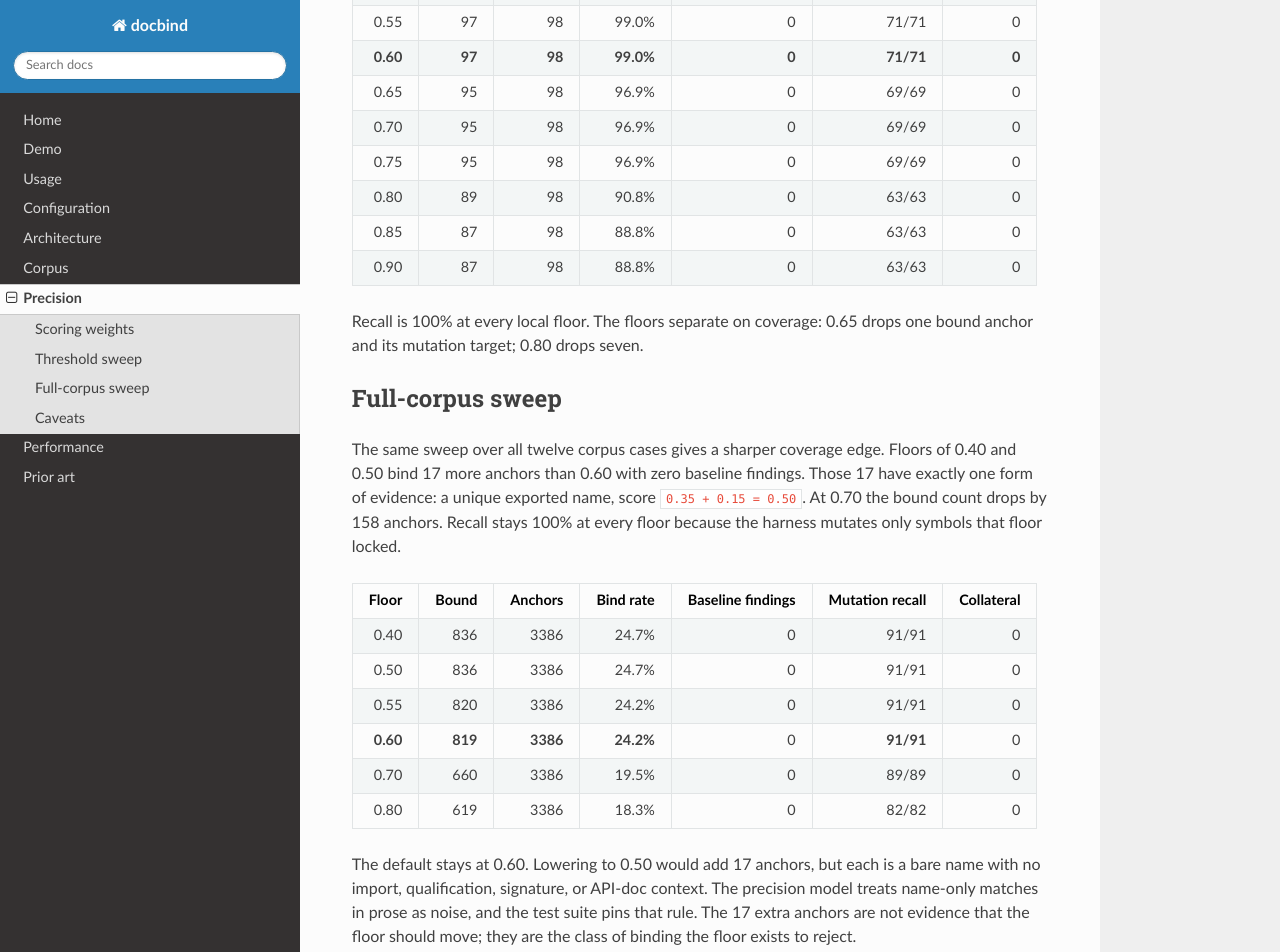
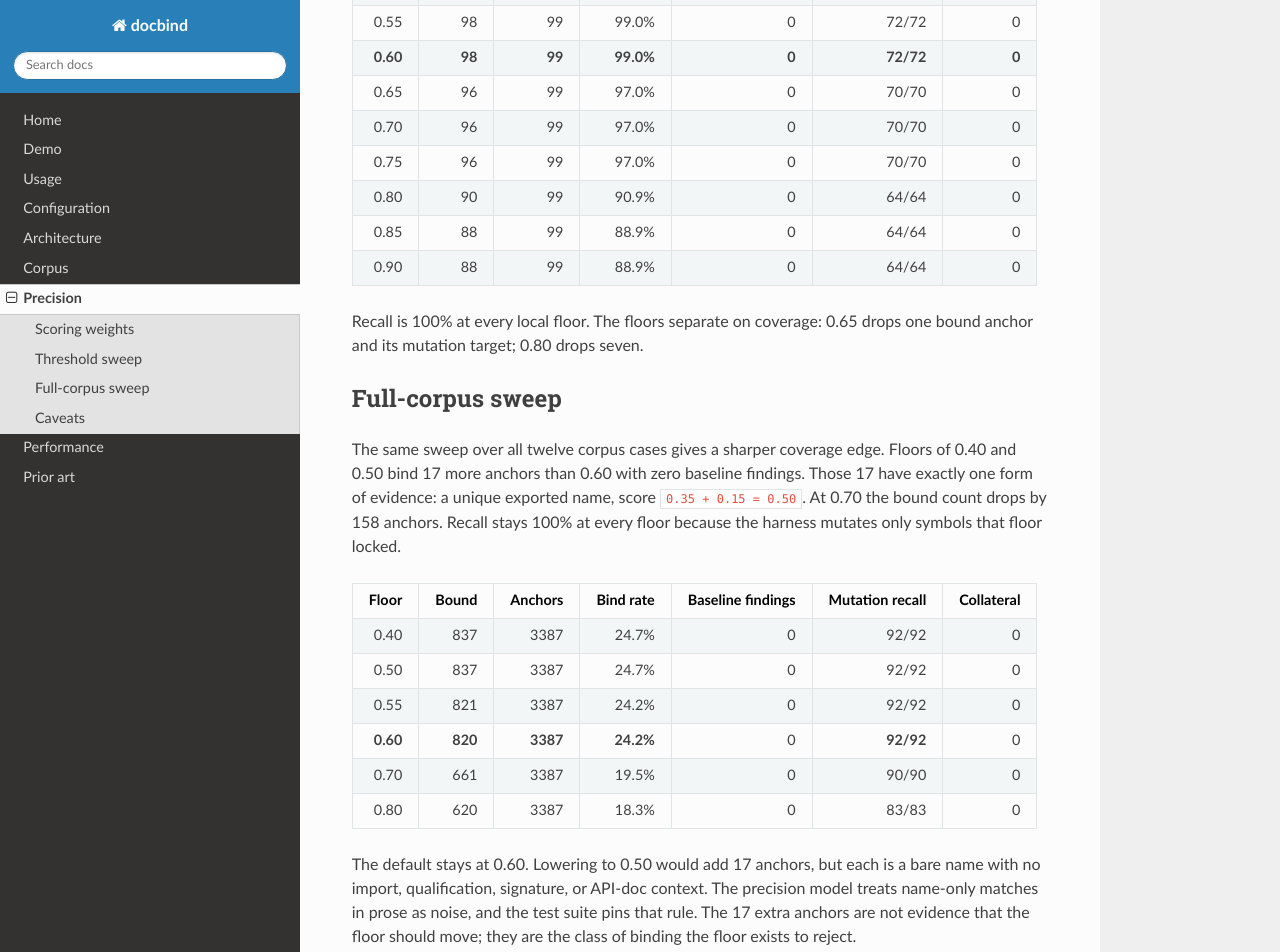
Before and after one commit to vindeckyy/docbind, an MkDocs documentation site: the page built from docs/precision.md, in a window 1280 px wide and 1400 px high, scrolled down 1459 px. Shown: the top 952 px of the window. Built offline with MkDocs 1.6.1, drawn with Linux system fonts in a browser that asks for light colours; nearby versions of some CDN libraries; some of the changed text lies outside the part shown.

```diff
--- a/docs/precision.md
+++ b/docs/precision.md
@@ -37,17 +37,17 @@ A binding also fails when the best score is within `0.05` of the second candidat
 
 | Floor | Bound | Anchors | Bind rate | Baseline findings | Mutation recall | Collateral |
 |---:|---:|---:|---:|---:|---:|---:|
-| 0.30 | 97 | 98 | 99.0% | 0 | 71/71 | 0 |
-| 0.40 | 97 | 98 | 99.0% | 0 | 71/71 | 0 |
-| 0.50 | 97 | 98 | 99.0% | 0 | 71/71 | 0 |
-| 0.55 | 97 | 98 | 99.0% | 0 | 71/71 | 0 |
-| **0.60** | **97** | **98** | **99.0%** | **0** | **71/71** | **0** |
-| 0.65 | 95 | 98 | 96.9% | 0 | 69/69 | 0 |
-| 0.70 | 95 | 98 | 96.9% | 0 | 69/69 | 0 |
-| 0.75 | 95 | 98 | 96.9% | 0 | 69/69 | 0 |
-| 0.80 | 89 | 98 | 90.8% | 0 | 63/63 | 0 |
-| 0.85 | 87 | 98 | 88.8% | 0 | 63/63 | 0 |
-| 0.90 | 87 | 98 | 88.8% | 0 | 63/63 | 0 |
+| 0.30 | 98 | 99 | 99.0% | 0 | 72/72 | 0 |
+| 0.40 | 98 | 99 | 99.0% | 0 | 72/72 | 0 |
+| 0.50 | 98 | 99 | 99.0% | 0 | 72/72 | 0 |
+| 0.55 | 98 | 99 | 99.0% | 0 | 72/72 | 0 |
+| **0.60** | **98** | **99** | **99.0%** | **0** | **72/72** | **0** |
+| 0.65 | 96 | 99 | 97.0% | 0 | 70/70 | 0 |
+| 0.70 | 96 | 99 | 97.0% | 0 | 70/70 | 0 |
+| 0.75 | 96 | 99 | 97.0% | 0 | 70/70 | 0 |
+| 0.80 | 90 | 99 | 90.9% | 0 | 64/64 | 0 |
+| 0.85 | 88 | 99 | 88.9% | 0 | 64/64 | 0 |
+| 0.90 | 88 | 99 | 88.9% | 0 | 64/64 | 0 |
 
 Recall is 100% at every local floor. The floors separate on coverage: 0.65 drops one bound anchor and its mutation target; 0.80 drops seven.
 
@@ -57,12 +57,12 @@ The same sweep over all twelve corpus cases gives a sharper coverage edge. Floor
 
 | Floor | Bound | Anchors | Bind rate | Baseline findings | Mutation recall | Collateral |
 |---:|---:|---:|---:|---:|---:|---:|
-| 0.40 | 836 | 3386 | 24.7% | 0 | 91/91 | 0 |
-| 0.50 | 836 | 3386 | 24.7% | 0 | 91/91 | 0 |
-| 0.55 | 820 | 3386 | 24.2% | 0 | 91/91 | 0 |
-| **0.60** | **819** | **3386** | **24.2%** | 0 | **91/91** | 0 |
-| 0.70 | 660 | 3386 | 19.5% | 0 | 89/89 | 0 |
-| 0.80 | 619 | 3386 | 18.3% | 0 | 82/82 | 0 |
+| 0.40 | 837 | 3387 | 24.7% | 0 | 92/92 | 0 |
+| 0.50 | 837 | 3387 | 24.7% | 0 | 92/92 | 0 |
+| 0.55 | 821 | 3387 | 24.2% | 0 | 92/92 | 0 |
+| **0.60** | **820** | **3387** | **24.2%** | 0 | **92/92** | 0 |
+| 0.70 | 661 | 3387 | 19.5% | 0 | 90/90 | 0 |
+| 0.80 | 620 | 3387 | 18.3% | 0 | 83/83 | 0 |
 
 The default stays at 0.60. Lowering to 0.50 would add 17 anchors, but each is a bare name with no import, qualification, signature, or API-doc context. The precision model treats name-only matches in prose as noise, and the test suite pins that rule. The 17 extra anchors are not evidence that the floor should move; they are the class of binding the floor exists to reject.
 
@@ -74,6 +74,6 @@ Raw rows are in `corpus/precision.json` for the local sweep and `corpus/precisio
 
 ## Caveats
 
-- The local sweep covers 98 anchors across eight fixtures. The full sweep covers all 3360 anchors but only five floors.
+- The local sweep covers 99 anchors across eight fixtures. The full sweep covers all 3360 anchors but only five floors.
 - Recall here means detecting a seeded rename of a symbol that floor locked. It says nothing about symbols the floor did not bind.
 - The full sweep samples five floors. A finer scan between 0.50 and 0.70 could locate a tighter edge.
--- a/package.json
+++ b/package.json
@@ -1,6 +1,6 @@
 {
   "name": "@vindeckyy/docbind",
-  "version": "0.1.60",
+  "version": "0.1.61",
   "description": "Static analysis for stale symbol references in markdown and reStructuredText. Supports TypeScript, JavaScript, Python, Rust, and Go.",
   "type": "module",
   "bin": {
```
Also changed, not shown: CHANGELOG.md (+14 -5 lines), README.md (+5 -5 lines), docs/configuration.md (+1 -1 lines), docs/corpus.md (+3 -3 lines), 12 other files.
